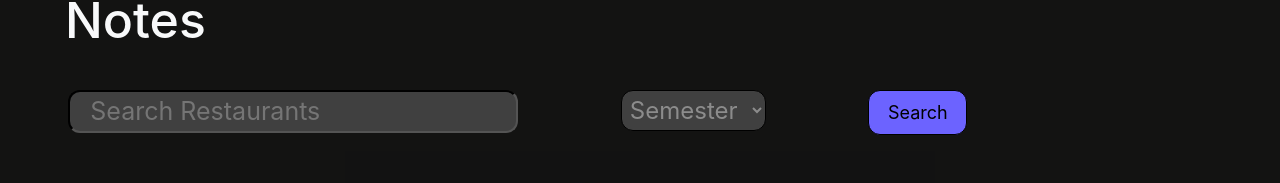
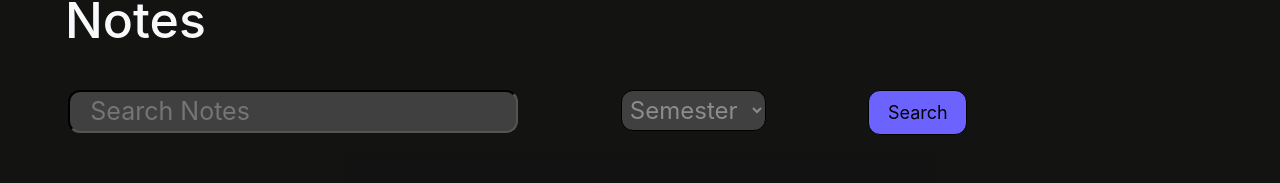
Before and after one commit to ktk04/srmhub, a React (Create React App) app: page /notes in a window 1280 px wide. Shown: the part 120-303 px from the top of the page. Built offline with nearby package versions, Linux system fonts and the light colour scheme.

Commit message:
Placeholder Text

```diff
--- a/src/Notes.js
+++ b/src/Notes.js
@@ -23,7 +23,7 @@ $(".btn-outline-Notes").on("click",function(){
             <div className="row pt-4">
              <div className="col-12 col-md-5 text-lg-right text-center">
                <div className="search_field">
-               <input type="text" className="input" placeholder="Search Restaurants" />
+               <input type="text" className="input" placeholder="Search Notes" />
                </div>
              </div>
              <div className="col-12 col-md-3 text-center">
```
